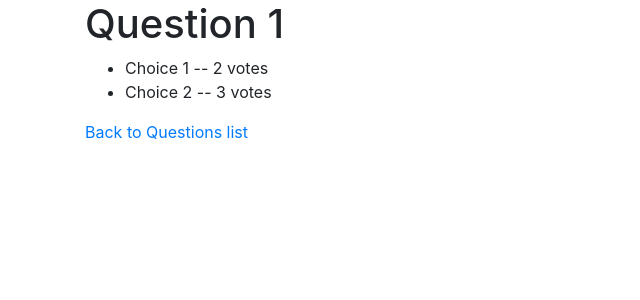
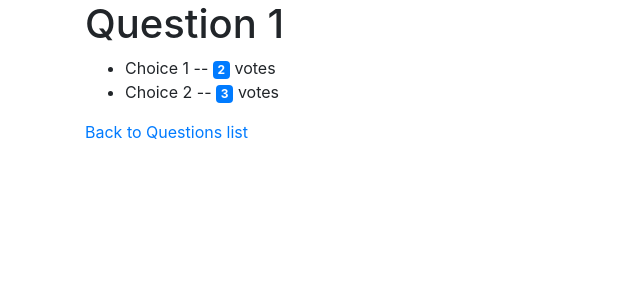
Before and after one commit to akashgiricse/would-you-rather, a Django app: page /polls/3/results/ in a window 1280 px wide. Shown: the top 300 px of the page, without its empty margins (0-640 px from the left). Run offline with Django 3.2, Linux system fonts and the light colour scheme; data comes from the database, SQL or seed files in the repository; both versions use the stored data as it was after the commit; some libraries are stand-ins or nearby versions.

Commit message:
Check bootstrap

```diff
--- a/polls/templates/polls/results.html
+++ b/polls/templates/polls/results.html
@@ -5,7 +5,7 @@
 
 <ul>
 {% for choice in question.choice_set.all %}
-    <li>{{ choice.choice_text }} -- {{ choice.votes }} vote{{ choice.votes|pluralize }}</li>
+    <li>{{ choice.choice_text }} -- <span class="badge badge-primary">{{ choice.votes }}</span> vote{{ choice.votes|pluralize }}</li>
 {% endfor %}
 </ul>
 
```
Also changed, not shown: db.sqlite3.
